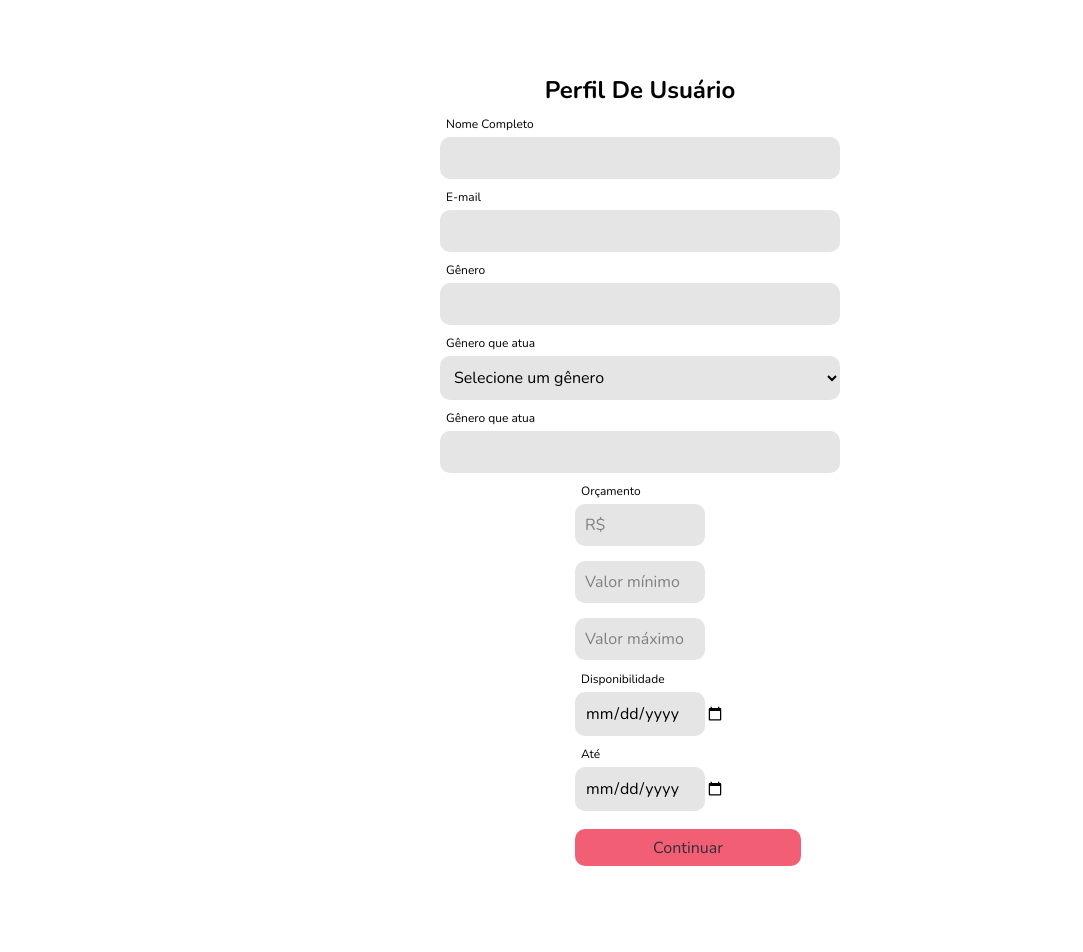
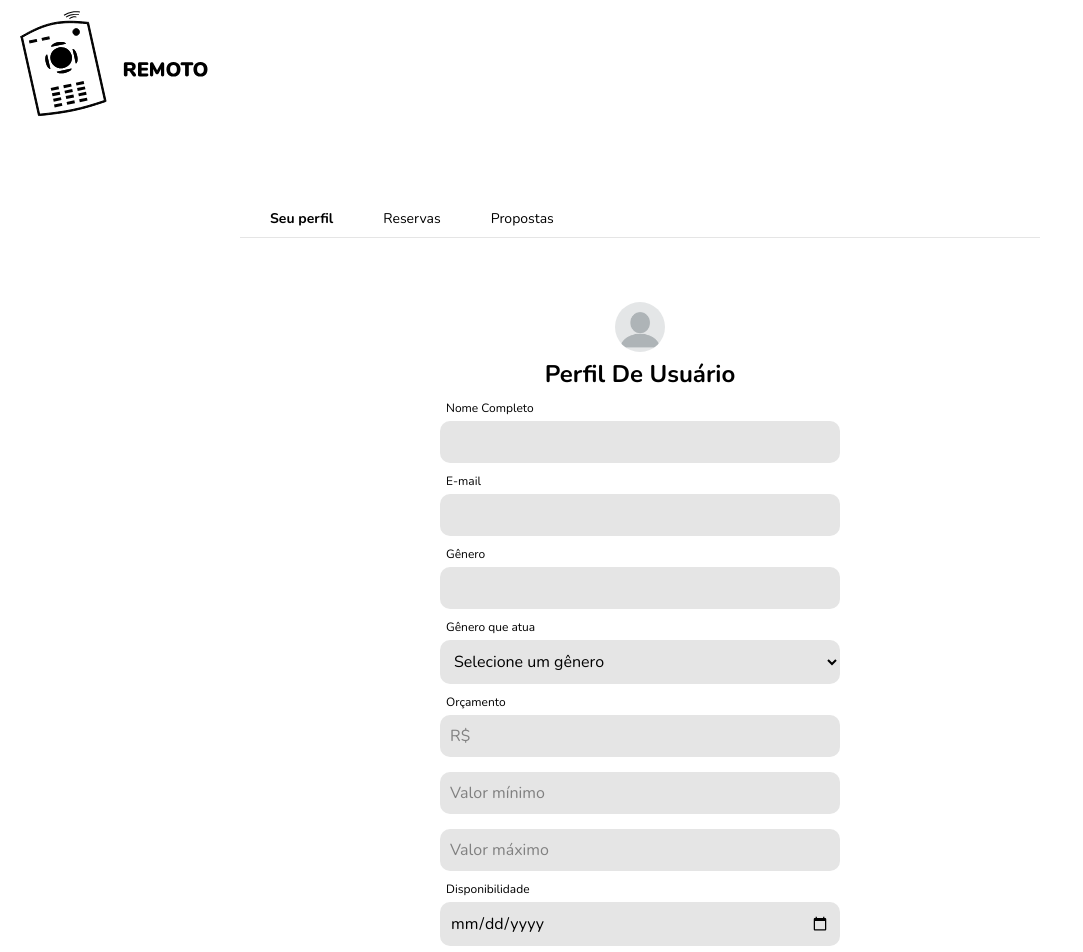
Before and after one commit to cgmbauer/frente_criacoes, a React (Create React App) app: page /profile in a window 1280 px wide. Shown: the top 952 px of the page, without its empty margins (0-1083 px from the left). Before the commit the page ends 866 px from the top, so only its background shows below. Built offline with nearby package versions, Linux system fonts and the light colour scheme.

Commit message:
feat:Atualizacão2 perfil

```diff
--- a/src/pages/ProfileUser/index.jsx
+++ b/src/pages/ProfileUser/index.jsx
@@ -1,14 +1,9 @@
 import React, { useCallback, useState } from 'react';
 import Input from '../../components/Input';
-
-import {
-  Form,
-  Form2,
-  Form3,
-  LoginContainer,
-  LoginTitle,
-  LoginTitleText,
-} from './styles';
+import NavBar from '../../components/NavBar';
+import Logo from '../../assets/remoto_logo.svg';
+import DummyImg from '../../assets/profile-dummy.png';
+import { Form, LoginContainer, LoginTitle, LoginTitleText } from './styles';
 
 const ProfileUser = () => {
   const [name, setName] = useState('');
@@ -23,7 +18,10 @@ const ProfileUser = () => {
 
   return (
     <LoginContainer>
+      <img className="logo" src={Logo} alt=" " />
+      <NavBar />
       <LoginTitle>
+        <img className="profile" src={DummyImg} alt="dummy profile logo" />
         <LoginTitleText>Perfil De Usuário</LoginTitleText>
       </LoginTitle>
 
@@ -42,15 +40,12 @@ const ProfileUser = () => {
           <option value="">Selecione um gênero</option>
           <option value="terror">Terror</option>
           <option value="comedia">Comédia</option>
+          <option value="acão">Acão</option>
+          <option value="aventura">Aventura</option>
         </select>
 
         <input type="hidden" name={name} />
 
-        <label htmlFor="genero2">Gênero que atua</label>
-        <Input name="genero2" type="text" id="genero2" />
-      </Form>
-
-      <Form2>
         <label htmlFor="Orçamento">Orçamento</label>
         <Input name="Orçamento" type="number" id="orcamento" placeholder="R$" />
 
@@ -58,7 +53,8 @@ const ProfileUser = () => {
         <Input
           name="password"
           type="name"
-          id="password"
+          id="vlrmin"
+          className="vlrmin"
           placeholder="Valor mínimo"
         />
 
@@ -66,11 +62,11 @@ const ProfileUser = () => {
         <Input
           name="password"
           type="name"
-          id="password"
+          id="vlrmax"
+          className="vlrmax"
           placeholder="Valor máximo"
         />
-      </Form2>
-      <Form3>
+
         <label htmlFor="Orçamento">Disponibilidade</label>
         <Input
           name="Orçamento"
@@ -86,8 +82,9 @@ const ProfileUser = () => {
           id="password"
           placeholder="Data final"
         />
+
         <button type="submit">Continuar</button>
-      </Form3>
+      </Form>
     </LoginContainer>
   );
 };
--- a/src/pages/ProfileUser/styles.js
+++ b/src/pages/ProfileUser/styles.js
@@ -5,6 +5,12 @@ export const LoginContainer = styled.section`
   height: 100vh;
 
   padding: 10px 20px;
+  .profile {
+    width: 50px;
+    height: 50px;
+
+    border-radius: 50%;
+  }
 
   a {
     display: flex;
@@ -52,6 +58,59 @@ export const Form = styled.form`
 
   max-width: 400px;
 
+  #orcamento{
+
+  }
+
+  input .vlrmax .vlrmin {
+    display: flex;
+    flex-direction:column
+  }
+
+  button {
+    text-align: center;
+
+    width: 226px;
+    height: 37px;
+    left: 607px;
+
+    background: var(--bg-buttonDir);
+
+    border: 0;
+    border-radius: 10px;
+    padding: 0px;
+    margin: 18px auto 0;
+    margin-bottom: 50px;
+
+    color: var(--color-button);
+    font-weight: 500;
+    max-width: 400px;
+    transition: opacity 0.3s;
+
+    &:hover {
+      opacity: 0.9;
+    }
+
+  }
+
+  select {
+    display: flex;
+    align-items: center;
+
+    border: none;
+    border-radius: 10px;
+
+    padding: 10px;
+    margin-top: 5px;
+
+    background: var(--bg-input);
+
+    font-family: var(--font-family-primary);
+    font-weight: 400;
+    font-size: 16px;
+    color: var(--color-primary);
+  }
+
   label {
     font-family: var(--font-family-primary);
     font-weight: 400;
@@ -84,127 +143,5 @@ export const Form = styled.form`
     &:hover {
       text-decoration: underline;
     }
-  }
 
-  select {
-    display: flex;
-    align-items: center;
-
-    border: none;
-    border-radius: 10px;
-
-    padding: 10px;
-    margin-top: 5px;
-
-    background: var(--bg-input);
-
-    font-family: var(--font-family-primary);
-    font-weight: 400;
-    font-size: 16px;
-    color: var(--color-primary);
-  }
 `;
-
-export const Form2 = styled.form`
-  margin: 10px auto 0;
-  flex: 1;
-  display: flex;
-  flex-direction: column;
-
-  max-width: 130px;
-
-  label {
-    font-family: var(--font-family-primary);
-    font-weight: 400;
-    font-size: 12px;
-    color: var(--color-primary);
-
-    margin-left: 6px;
-
-    &:nth-child(n + 2) {
-      margin-top: 10px;
-    }
-
-    > a {
-      display: flex;
-      justify-content: center;
-      align-items: center;
-      font-family: var(--font-family-primary);
-      font-weight: 400;
-      color: var(--color-primary);
-      color: #484848;
-      font-size: 14px;
-      margin: 18px 0 0 0;
-      text-align: center;
-      transition: text-decoration 0.3s;
-      &:hover {
-        text-decoration: underline;
-      }
-    }
-  }
-`;
-
-export const Form3 = styled.form`
-  margin: 11px auto 0;
-  flex: 1;
-  display: flex;
-  flex-direction: column;
-
-  max-width: 130px;
-
-  label {
-    font-family: var(--font-family-primary);
-    font-weight: 400;
-    font-size: 12px;
-    color: var(--color-primary);
-
-    margin-left: 6px;
-
-    &:nth-child(n + 2) {
-      margin-top: 10px;
-    }
-  }
-
-  > a {
-    display: flex;
-    justify-content: center;
-    align-items: center;
-
-    font-family: var(--font-family-primary);
-    font-weight: 400;
-    color: var(--color-primary);
-    color: #484848;
-    font-size: 14px;
-
-    margin: 18px 0 0 0;
-
-    text-align: center;
-
-    transition: text-decoration 0.3s;
-
-    &:hover {
-      text-decoration: underline;
-    }
-  }
-  button {
-    width: 226px;
-    height: 37px;
-    left: 607px;
-
-    background: var(--bg-buttonDir);
-
-    border: 0;
-    border-radius: 10px;
-    padding: 0px;
-    margin: 18px auto 0;
-
-    color: var(--color-button);
-    font-weight: 500;
-    max-width: 400px;
-    transition: opacity 0.3s;
-
-    &:hover {
-      opacity: 0.9;
-    }
-  }
-`;
```
